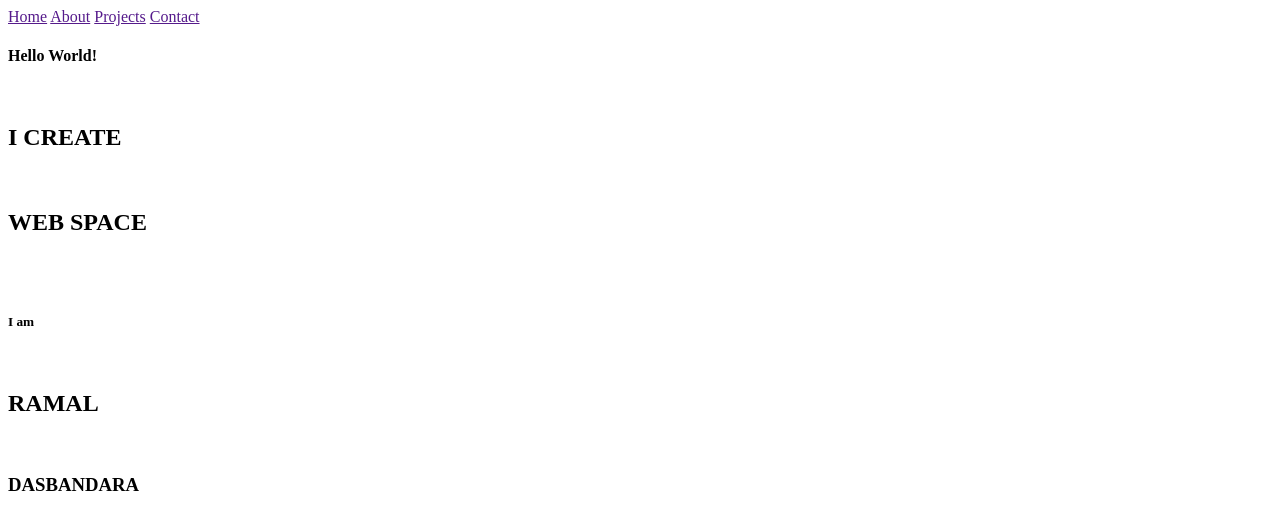
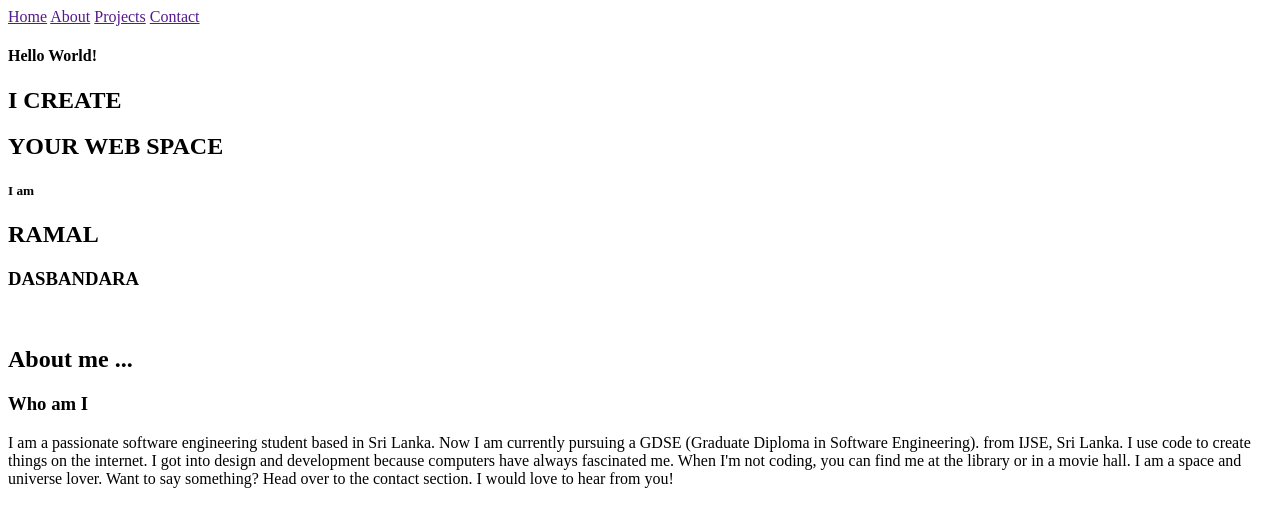
Before and after one commit to RVINDEERA/my-profile, a plain HTML site: page index.html in a window 1280 px wide. Drawn offline with Linux system fonts and the light colour scheme.

Commit message:
Develop About Section Right side

```diff
--- a/index.html
+++ b/index.html
@@ -25,16 +25,39 @@
 <section>
 <!--hero center-->
     <div>
-        <h4>Hello World!</h4><br>
-        <h1>I CREATE </h1><br>
-        <h1>WEB SPACE</h1><br><br>
+        <h4>Hello World!</h4>
+        <h1>I CREATE </h1>
+        <h1>YOUR WEB SPACE</h1>
 
-        <h5>I am</h5><br>
-        <h2>RAMAL</h2><br>
+        <h5>I am</h5>
+        <h2>RAMAL</h2>
         <h3>DASBANDARA</h3>
     </div>
 </section>
 
+<!--About Section-->
+<section>
+<!--About section left Side-->
+    <div>
+    <br>
+    <h2>About me ...</h2>
+    <h3>Who am I</h3>
+    <p>
+        I am a passionate software engineering student based in Sri Lanka. Now I am currently pursuing a GDSE (Graduate Diploma in Software Engineering). from IJSE, Sri Lanka.
+
+        I use code to create things on the internet. I got into design and development because computers have always fascinated me.
+
+        When I'm not coding, you can find me at the library or in a movie hall. I am a space and universe lover.
+
+        Want to say something?
+        Head over to the contact section. I would love to hear from you!
+    </p>
+    </div>
+<!--About section Right Side-->
+
+
+
+</section>
 
 </body>
 </html>
```
